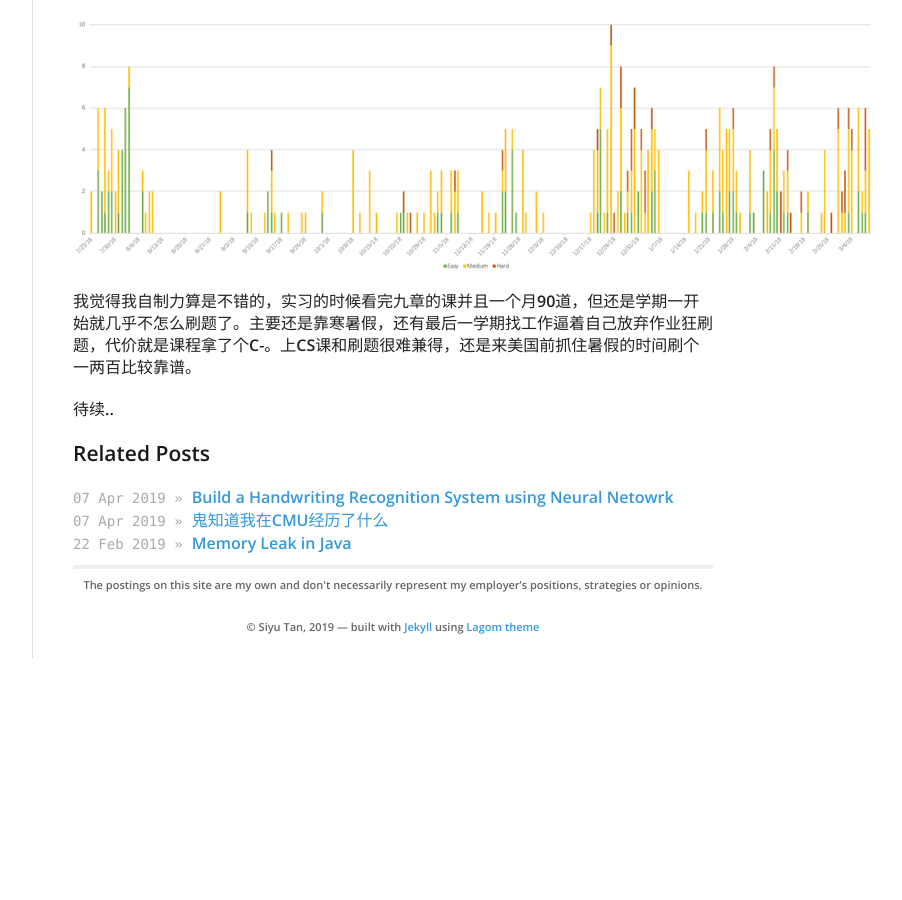
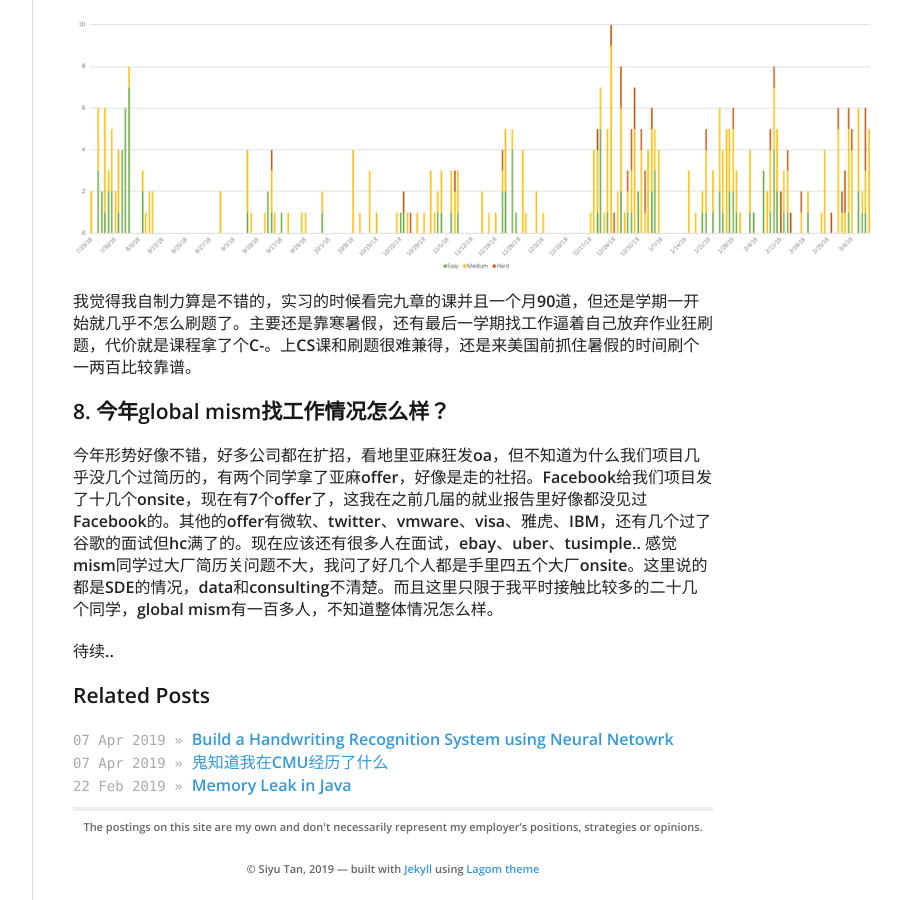
Before and after one commit to siyuboomboom/siyuboomboom.github.io, a Jekyll site: the page built from _posts/2019-04-08-faq.md, in a window 1280 px wide and 900 px high, scrolled down 2031 px. Shown: the whole window, without its empty margins (378-1280 px from the left). Built offline with Jekyll 4.4.1, drawn with Linux system fonts in a browser that asks for light colours; comment, search, counter and statistics services are not loaded; before the commit the page ends 2689 px from its top, so only the background shows below that; some of the changed text lies outside the part shown.

Commit message:
update post

```diff
--- a/_posts/2019-04-08-faq.md
+++ b/_posts/2019-04-08-faq.md
@@ -12,7 +12,7 @@ categories:
 <https://www.1point3acres.com/bbs/forum.php?mod=viewthread&tid=429430>
 
 ### 1. 一学期选多少cs课比较好？
-有了Andrew ID之后可以去这个网站看课程评价，每个学期快结束时大家会收到一个评价课程的链接，这个网站就是平均数据。或者关注CMU选课小助手这个公众号，里面的数据就是从这个网站上扒下来的。
+有了Andrew ID之后可以去这个网站看课程评价，每个学期快结束时大家会收到一个评价课程的链接，这个网站就是每个学期的平均数据。或者关注CMU选课小助手这个公众号，里面的数据就是从这个网站上扒下来的。
 
 <https://wwwp.smartevals.com/SchoolList.aspx?msg=ss3>
 
@@ -46,5 +46,7 @@ categories:
 
 我觉得我自制力算是不错的，实习的时候看完九章的课并且一个月90道，但还是学期一开始就几乎不怎么刷题了。主要还是靠寒暑假，还有最后一学期找工作逼着自己放弃作业狂刷题，代价就是课程拿了个C-。上CS课和刷题很难兼得，还是来美国前抓住暑假的时间刷个一两百比较靠谱。
 
+### 8. 今年global mism找工作情况怎么样？
+今年形势好像不错，好多公司都在扩招，看地里亚麻狂发oa，但不知道为什么我们项目几乎没几个过简历的，有两个同学拿了亚麻offer，好像是走的社招。Facebook给我们项目发了十几个onsite，现在有7个offer了，这我在之前几届的就业报告里好像都没见过Facebook的。其他的offer有微软、twitter、vmware、visa、雅虎、IBM，还有几个过了谷歌的面试但hc满了的。现在应该还有很多人在面试，ebay、uber、tusimple.. 感觉mism同学过大厂简历关问题不大，我问了好几个人都是手里四五个大厂onsite。这里说的都是SDE的情况，data和consulting不清楚。而且这里只限于我平时接触比较多的二十几个同学，global mism有一百多人，不知道整体情况怎么样。
 
 待续..
```
Also changed, not shown: 2 other files.
